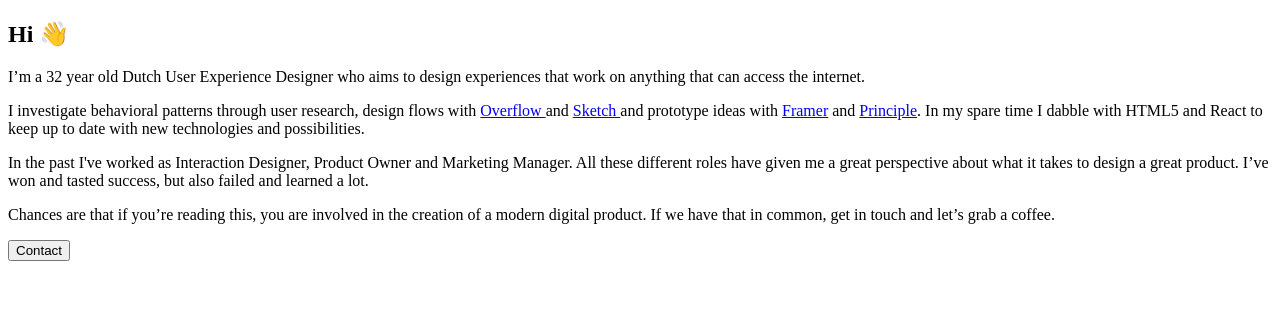
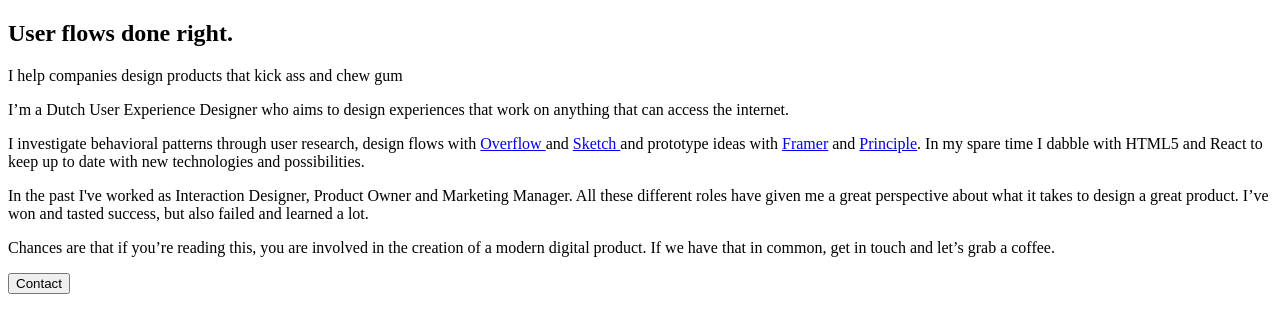
Before and after one commit to Misha023/portfolio, a Gatsby site: page / in a window 1280 px wide. Built offline with nearby package versions, Linux system fonts and the light colour scheme; Gatsby itself is replaced by a stand-in of ours.

Commit message:
Website update
Created a hero header that is broooaaaadd

```diff
--- a/src/layouts/index.css
+++ b/src/layouts/index.css
@@ -4,7 +4,7 @@
   max-width: 600px;
   margin-left: auto;
   margin-right: auto;
-  padding: 56px 16px 56px 16px;
+  padding: 0px 16px 0px 16px;
 }
 
 body {
@@ -14,6 +14,7 @@ body {
   line-height: 32px;
   color: ##222222;
   margin: 0;
+  font-weight: 300;
 }
 
 a {
@@ -32,8 +33,9 @@ a {
   text-align: center;
 }
 
-.title h1 {
+.titleContainer h1 {
   margin: 0;
+  padding-top: 56px;
   color: black;
   font-size: 60px;
   line-height: 1.2;
@@ -45,6 +47,42 @@ a {
 
 .timeframe {
   color: #666;
+}
+
+.heroContainer {
+  text-align: center;
+  margin-left: auto;
+  margin-right: auto;
+  padding: 128px 16px 0px 16px;
+  min-height: 40vh;
+}
+
+.heroTitle {
+  font-size: 3.5em;
+  font-weight: 900;
+  line-height: 1.2em;
+  margin-bottom: 0px;
+}
+
+.heroDescription {
+  font-size: 24px;
+  line-height: 34px;
+  margin-top: 0px;
+  max-width: 700px;
+  margin-left: auto;
+  margin-right: auto;
+}
+
+.red {
+  color: #AE422F;
+}
+
+.centerImage {
+  text-align: center;
+}
+
+.avatar {
+  border-radius: 50px;
 }
 
 button {
@@ -92,15 +130,6 @@ button:hover {
     padding-top: 67px;
   }
 
+
+
 }
-
-.Cards {
-  padding-bottom: 40px;
-}
-
-.CardGroup {
-  display: grid;
-  grid-template-columns: repeat(3, 1fr);
-  grid-gap: 40px;
-  justify-items: center;
-}
--- a/src/pages/index.js
+++ b/src/pages/index.js
@@ -4,15 +4,15 @@ import Link from 'gatsby-link'
 
 const IndexPage = () => (
 
-  <div className="contents">
+  <div>
     <section>
     <div className="section">
-      <div className="title">
-        <div className="sectionTitle">
-          <h1>Hi <span class="waveemoji" tabindex="1" draggable="false">👋</span></h1>
-        </div>
-        <div>
-          <p>I’m a 32 year old Dutch User Experience Designer who aims to design experiences that work on anything that can access the internet.</p>
+      <div className="heroContainer">
+        <h1 className="heroTitle">User flows done right<span className="red">.</span></h1>
+        <p className="heroDescription">I help companies design products that kick ass and chew gum</p>
+      </div>
+        <div className="contents">
+          <p>I’m a Dutch User Experience Designer who aims to design experiences that work on anything that can access the internet.</p>
           <p>I investigate behavioral patterns through user research, design flows with <a href="https://www.overflow.io/" title="Overflow" target="_blank">Overflow </a> and <a href="https://www.sketchapp.com/" title="Sketch" target="_blank"> Sketch </a> and prototype ideas with <a href="https://framer.com/" title="Framer" target="_blank">Framer</a> and <a href="http://principleformac.com/" title="Principle" target="_blank"> Principle</a>. In my spare time I dabble with HTML5 and React to keep up to date with new technologies and possibilities.</p>
           <p>In the past I've worked as Interaction Designer, Product Owner and Marketing Manager. All these different roles have given me a great perspective about what it takes to design a great product. I’ve won and tasted success, but also failed and learned a lot.</p>
           <p>Chances are that if you’re reading this, you are involved in the creation of a modern digital product. If we have that in common, get in touch and let’s grab a coffee.</p>
@@ -21,7 +21,6 @@ const IndexPage = () => (
           </div>
         </div>
       </div>
-    </div>
     </section>
   </div>
 )
```
Also changed, not shown: src/pages/work.js (+5 -18 lines).
